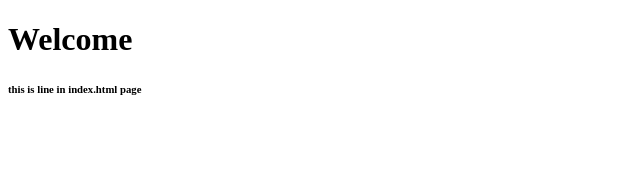
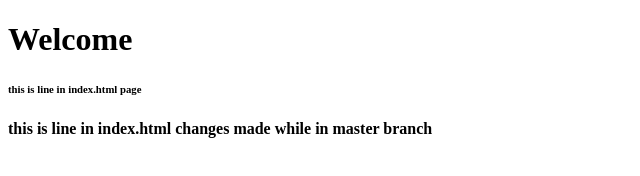
Before and after one commit to harbingergroup-maheshG/hs_exercise_9, a plain HTML site: page index.html in a window 1280 px wide. Shown: the whole page, without its empty margins (0-640 px from the left). Drawn offline with Linux system fonts and the light colour scheme.

Commit message:
made some modification in index.html in branch master

```diff
--- a/index.html
+++ b/index.html
@@ -9,5 +9,6 @@
 <body>
     <h1>Welcome</h1>
     <h6>this is line in index.html page</h6>
+    <h4>this is line in index.html changes made while in master branch</h4>
 </body>
 </html>
```
